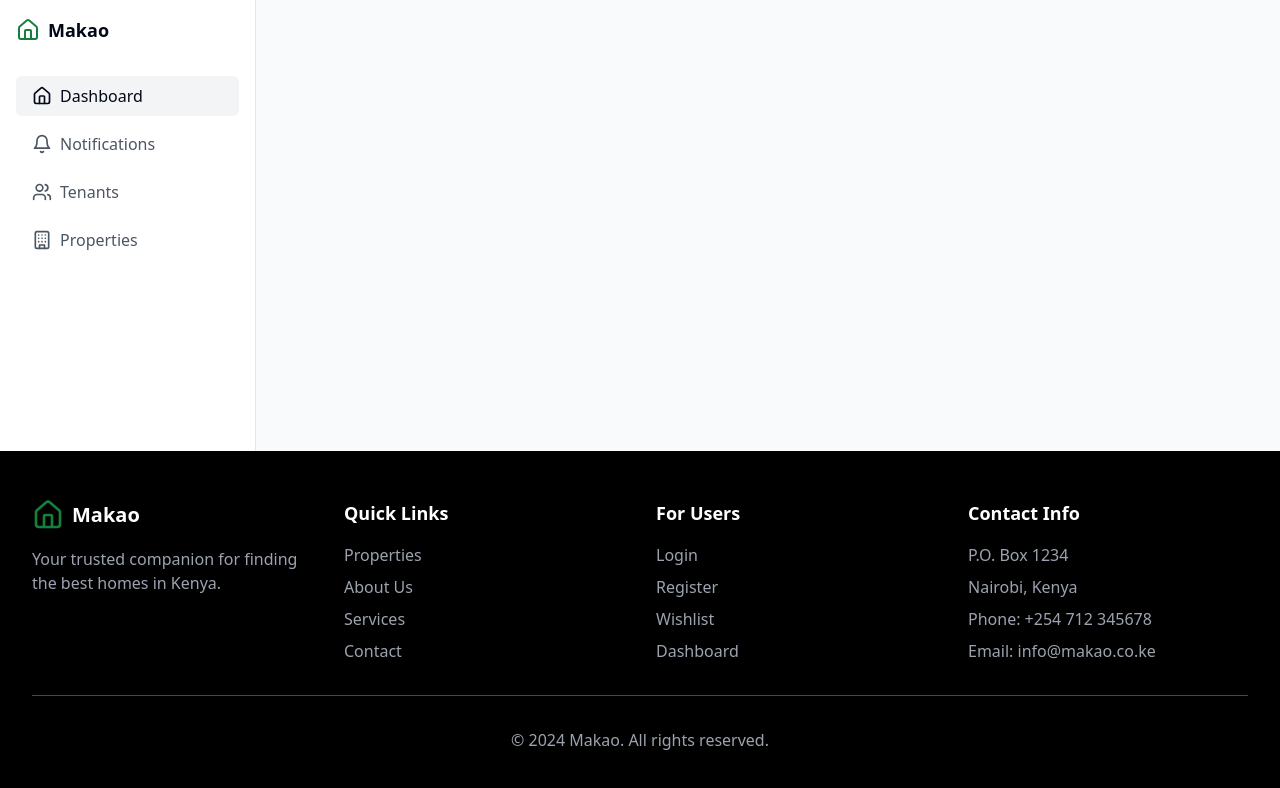
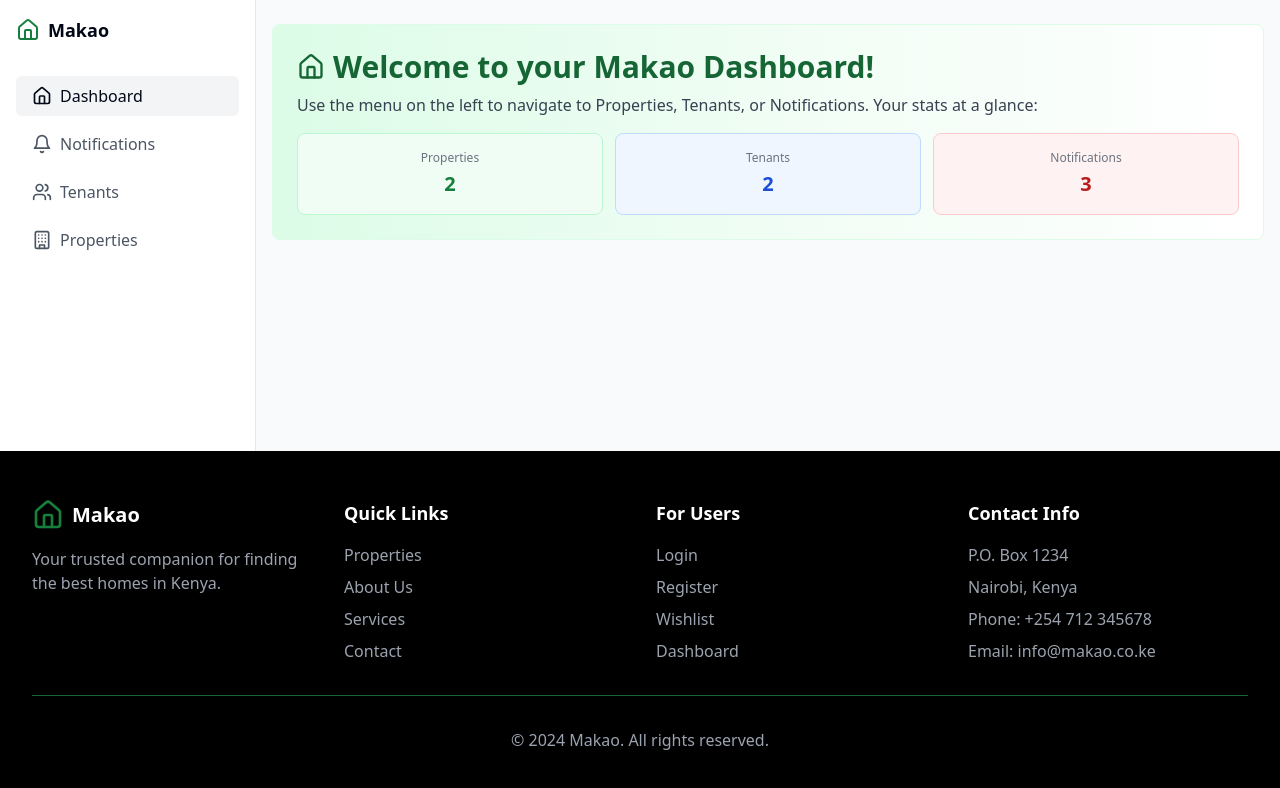
Before and after one commit to DevZoeKitonyi/Makao-Housing, a React (Vite) app: page /dashboard in a window 1280 px wide. Shown: the top 788 px of the page. Built offline with nearby package versions, Linux system fonts and the light colour scheme.

Commit message:
Fix: Resolve Register.tsx error and add content
- Fixed the JSX element error in Register.tsx.
- Added content to the Dashboard page.

```diff
--- a/src/pages/Dashboard.tsx
+++ b/src/pages/Dashboard.tsx
@@ -58,6 +58,33 @@ const Dashboard = () => {
         </aside>
         <main className="flex-1 px-2 sm:px-4 py-4 sm:py-6 overflow-x-auto w-full">
           <div className="max-w-full mx-auto">
+            {/* Dashboard Welcome and Quick Stats */}
+            {location.pathname === "/dashboard" && (
+              <div className="mb-8">
+                <div className="rounded-lg bg-gradient-to-r from-green-100 via-green-50 to-white border border-green-100 p-6 mb-6">
+                  <h1 className="text-2xl sm:text-3xl font-bold text-green-800 mb-2 flex items-center gap-2">
+                    <Home className="w-7 h-7" /> Welcome to your Makao Dashboard!
+                  </h1>
+                  <p className="text-gray-700 mb-2">
+                    Use the menu on the left to navigate to Properties, Tenants, or Notifications. Your stats at a glance:
+                  </p>
+                  <div className="mt-4 grid grid-cols-1 sm:grid-cols-3 gap-3">
+                    <div className="bg-green-50 border border-green-200 rounded-lg p-4 text-center">
+                      <div className="text-gray-500 text-xs mb-1">Properties</div>
+                      <div className="text-xl font-bold text-green-700">2</div>
+                    </div>
+                    <div className="bg-blue-50 border border-blue-200 rounded-lg p-4 text-center">
+                      <div className="text-gray-500 text-xs mb-1">Tenants</div>
+                      <div className="text-xl font-bold text-blue-700">2</div>
+                    </div>
+                    <div className="bg-red-50 border border-red-200 rounded-lg p-4 text-center">
+                      <div className="text-gray-500 text-xs mb-1">Notifications</div>
+                      <div className="text-xl font-bold text-red-700">3</div>
+                    </div>
+                  </div>
+                </div>
+              </div>
+            )}
             <Outlet />
           </div>
         </main>
```
